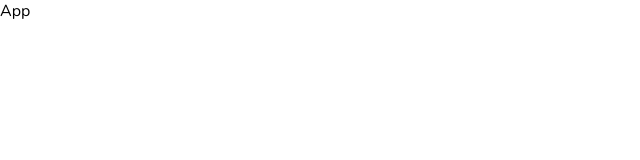
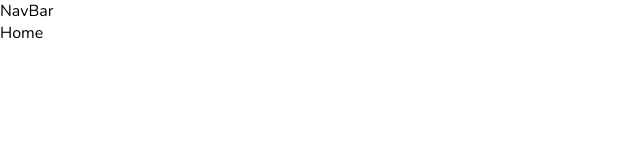
Before and after one commit to Mbbluestalker/React-Ecommerce-Store, a React (Create React App) app in the folder frontend/: page / in a window 1280 px wide. Shown: the top 160 px of the page, without its empty margins (0-640 px from the left). Built offline with nearby package versions, Linux system fonts and the light colour scheme.

Commit message:
created all components

```diff
--- a/frontend/src/App.js
+++ b/frontend/src/App.js
@@ -1,10 +1,26 @@
 import "./App.css";
 
+import {
+  BrowserRouter,
+  Routes,
+  Route,
+  Switch,
+  Redirect,
+} from "react-router-dom";
+import NavBar from "./components/NavBar";
+import Cart from "./components/Cart";
+import Home from "./components/Home";
 
 function App() {
   return (
     <div className="App">
-      App
+      <BrowserRouter>
+        <NavBar />
+        <Switch>
+          <Route path="/cart" component={Cart}></Route>
+          <Route path="/" component={Home}></Route>
+        </Switch>
+      </BrowserRouter>
     </div>
   );
 }
--- a/frontend/src/components/Cart.jsx
+++ b/frontend/src/components/Cart.jsx
@@ -0,0 +1,9 @@
+import React from 'react'
+
+const Cart = () => {
+  return (
+    <div>Cart</div>
+  )
+}
+
+export default Cart
--- a/frontend/src/components/Home.jsx
+++ b/frontend/src/components/Home.jsx
@@ -0,0 +1,9 @@
+import React from 'react'
+
+const Home = () => {
+  return (
+    <div>Home</div>
+  )
+}
+
+export default Home
--- a/frontend/src/components/NavBar.jsx
+++ b/frontend/src/components/NavBar.jsx
@@ -0,0 +1,9 @@
+import React from 'react'
+
+const NavBar = () => {
+  return (
+    <div>NavBar</div>
+  )
+}
+
+export default NavBar
```
Also changed, not shown: frontend/src/components/NotFound.jsx (+9 -0 lines), 1 other file (tests, documents, lock files or other folders).
